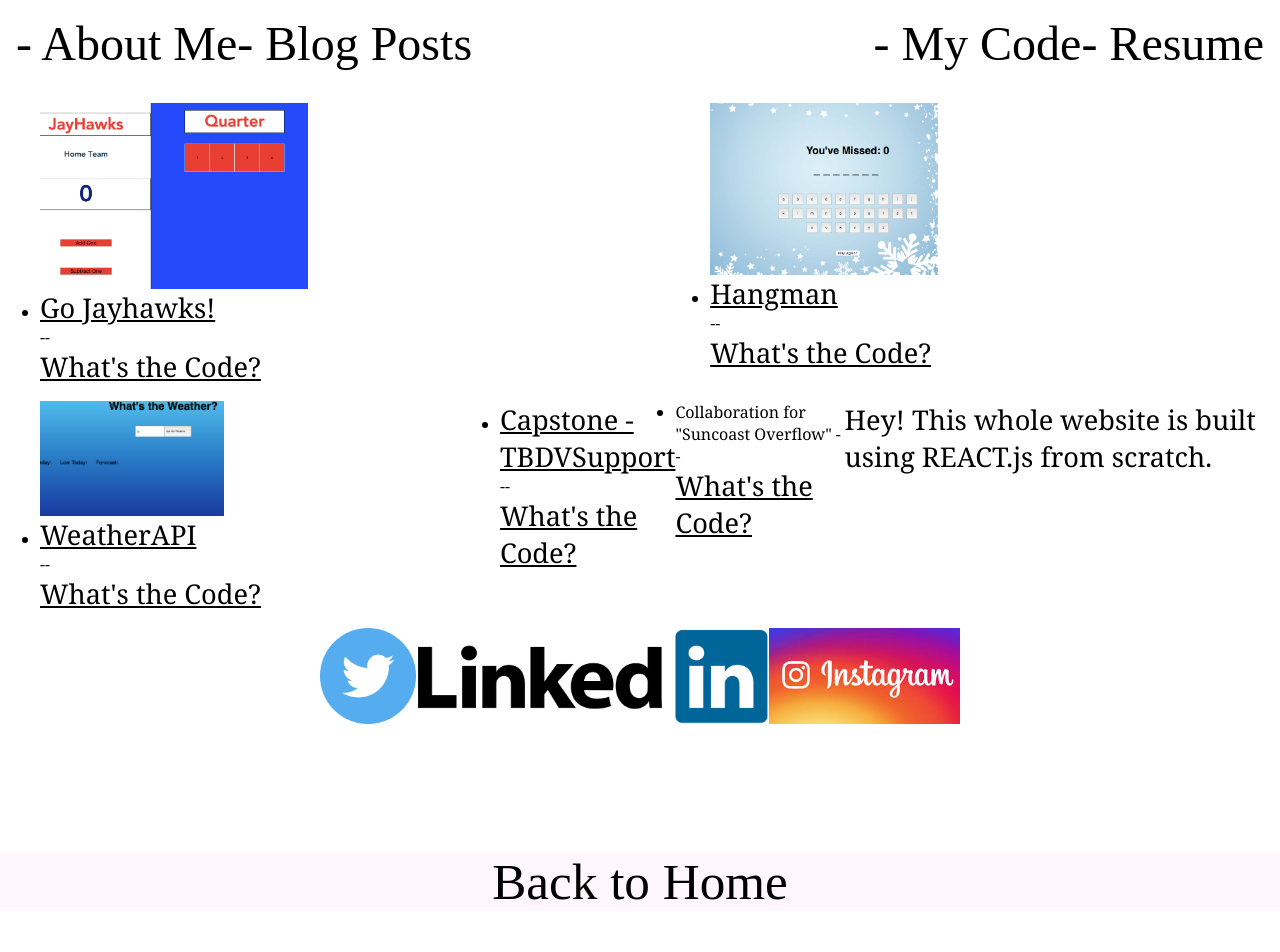
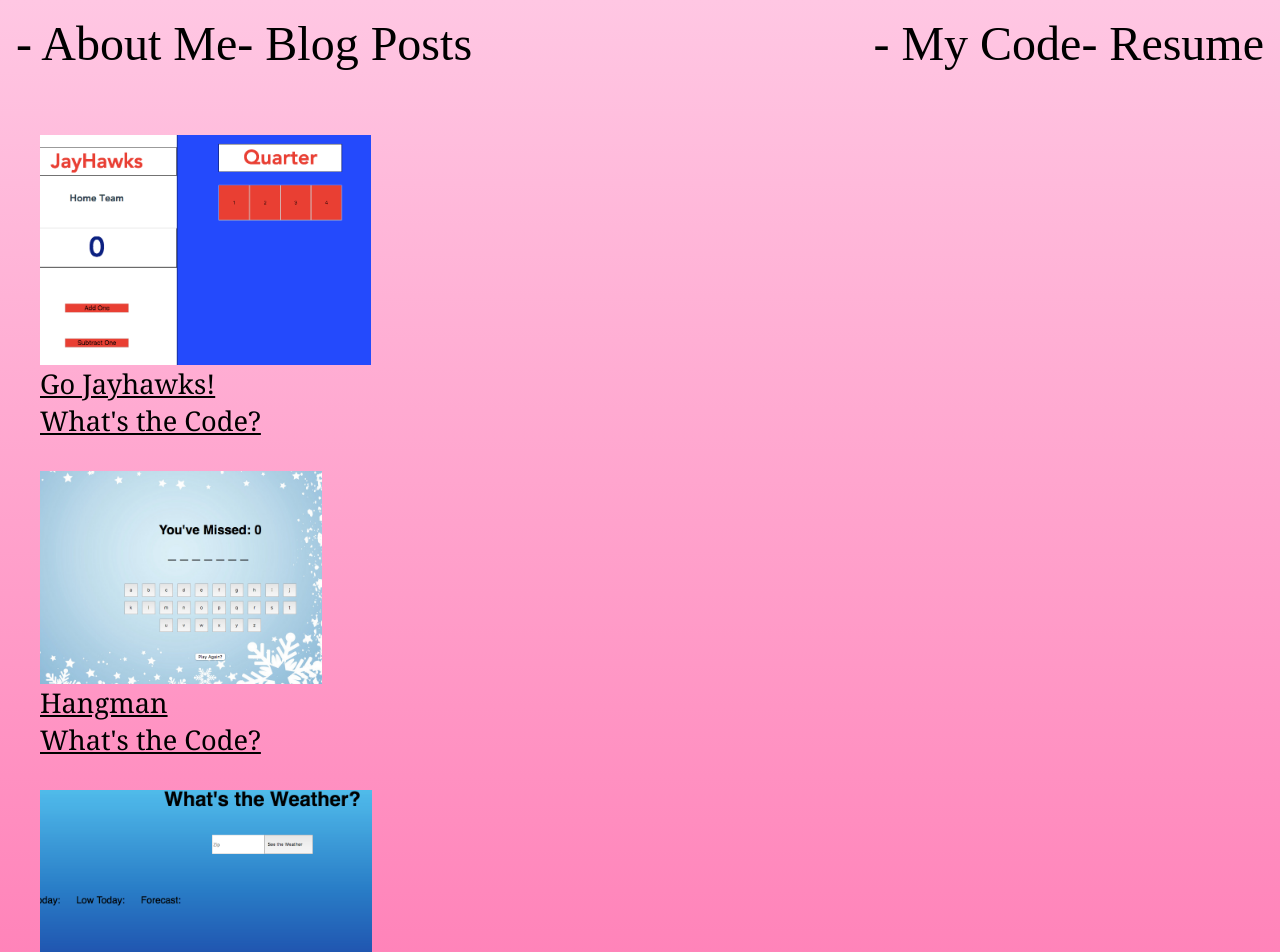
Before and after one commit to Alexiskjg16/MyPortfolio, a React (Create React App) app: page /CodingExamples in a window 1280 px wide. Shown: the top 952 px of the page. Built offline with nearby package versions, Linux system fonts and the light colour scheme; a web font is replaced by a local one.

Commit message:
messedwithcodepage

```diff
--- a/src/AboutMe.js
+++ b/src/AboutMe.js
@@ -25,7 +25,7 @@ class AboutMe extends Component {
                     <img src={workhardandbenice} alt="themotto" className="TwoAboutMe" />
                     <img src={familyseattle} alt="my family" className="ThreeAboutMe" />
                 </section>
-                    <h1> Who Am I, Anyways?</h1>
+                    <h1 className="MyTitle"> Who Am I, Anyways?</h1>
                     <section className="ImageSection">
                     <img src={spainProfile} alt="visitingSpain" className="visitingSP" />
                     <img src={ElleWoods} alt="beElleWoods" className="beElleWoods" />
--- a/src/App.css
+++ b/src/App.css
@@ -3,7 +3,7 @@
 .App {
   display: flex;
   flex-direction: column;
-  background-color: linear-gradient(rgb(255, 247, 251), rgb(255, 0, 106));
+  background: linear-gradient(rgb(255, 199, 227), rgb(255, 65, 144));
   width: 100%;
   height: 200%;
   font-family:"Georgia", serif;
@@ -90,7 +90,6 @@ padding-bottom: em;
   font-family: 'Clicker Script';
   font-size: 3.2em;
   justify-content: center;
-  background-color: rgb(255, 247, 251);
   margin-bottom: 2em;
   text-decoration: none;
   color: black;
@@ -146,8 +145,9 @@ padding-bottom: em;
 
 .HomeCodePage {
   display: flex;
-
+  flex-flow: row wrap;
   flex-direction: row;
+  list-style: none;
 }
 
 .CodeList {
@@ -163,6 +163,7 @@ padding-bottom: em;
   width: 40%;
   height: auto;
   list-style: none;
+  margin-top: 2em;
 }
 
 /*BlogBody*/
--- a/src/CodingFiles/HomeCoding.js
+++ b/src/CodingFiles/HomeCoding.js
@@ -5,6 +5,7 @@ import Footer from '../FooterContact';
 import scoreBoard from '../Pictures/scoreboard.png';
 import snowMan from '../Pictures/snowmangame.png';
 import weatherAPI from '../Pictures/weatherAPI.png';
+import TBDV from '../Pictures/TBDV.png';
 
 class HomeCoding extends Component {
     render() {
@@ -17,22 +18,21 @@ class HomeCoding extends Component {
                     <li>
                     <img src={scoreBoard} alt="scoreboardImage" className="codeImages"/>
                      <a href="http://faithful-trouble.surge.sh/" target="_blank" rel="noopener noreferrer" className="CodeList">Go Jayhawks! </a>
-                     -- <a href="https://github.com/Alexiskjg16/VueScoreboard" target="_blank" rel="noopener noreferrer" className="CodeList">What's the Code?</a></li>
+                     <a href="https://github.com/Alexiskjg16/VueScoreboard" target="_blank" rel="noopener noreferrer" className="CodeList">What's the Code?</a></li>
                     <li>
                     <img src={snowMan} alt="SnowmanImage" className="codeImages" />
                      <a href="https://snowing-hangman.surge.sh" target="_blank" rel="noopener noreferrer" className="CodeList"> Hangman </a>
-                     -- <a href="https://github.com/Alexiskjg16/SnowmanGame" target="_blank" rel="noopener noreferrer" className="CodeList">What's the Code?</a></li>
-                        </ul>
-                        <ul className="HomeCodePage">
+                     <a href="https://github.com/Alexiskjg16/SnowmanGame" target="_blank" rel="noopener noreferrer" className="CodeList">What's the Code?</a></li>
                         <li>
                     <img src={weatherAPI} alt="weatherAPI" className="codeImages" />
                      <a href="https://weather-app.alexisgrisham.surge.sh" target="_blank" rel="noopener noreferrer" className="CodeList"> WeatherAPI </a>
-                     --<a href="https://github.com/Alexiskjg16/weather-app" target="_blank" rel="noopener noreferrer" className="CodeList"> What's the Code?</a></li>
+                     <a href="https://github.com/Alexiskjg16/weather-app" target="_blank" rel="noopener noreferrer" className="CodeList"> What's the Code?</a></li>
                     <li>
+                        <img src={TBDV} alt="SupportGroup" className="codeImages" />
                      <a href="http://tbdvsupport.surge.sh/" target="_blank" rel="noopener noreferrer" className="CodeList">Capstone - TBDVSupport </a>
-                     --<a href="https://github.com/Alexiskjg16/THECapstoneProject" target="_blank" rel="noopener noreferrer" className="CodeList">What's the Code?</a></li>
+                     <a href="https://github.com/Alexiskjg16/THECapstoneProject" target="_blank" rel="noopener noreferrer" className="CodeList">What's the Code?</a></li>
                     <li>Collaboration for "Suncoast Overflow"
-                     --<a href="https://github.com/chris-packett/suncoast-overflow" target="_blank" rel="noopener noreferrer" className="CodeList">What's the Code?</a></li>
+                     <a href="https://github.com/chris-packett/suncoast-overflow" target="_blank" rel="noopener noreferrer" className="CodeList">What's the Code?</a></li>
                      <li className="CodeList"> Hey! This whole website is built using REACT.js from scratch. </li>
                 </ul>
                 <section>
```
Also changed, not shown: src/Pictures/TBDV.png (added).
